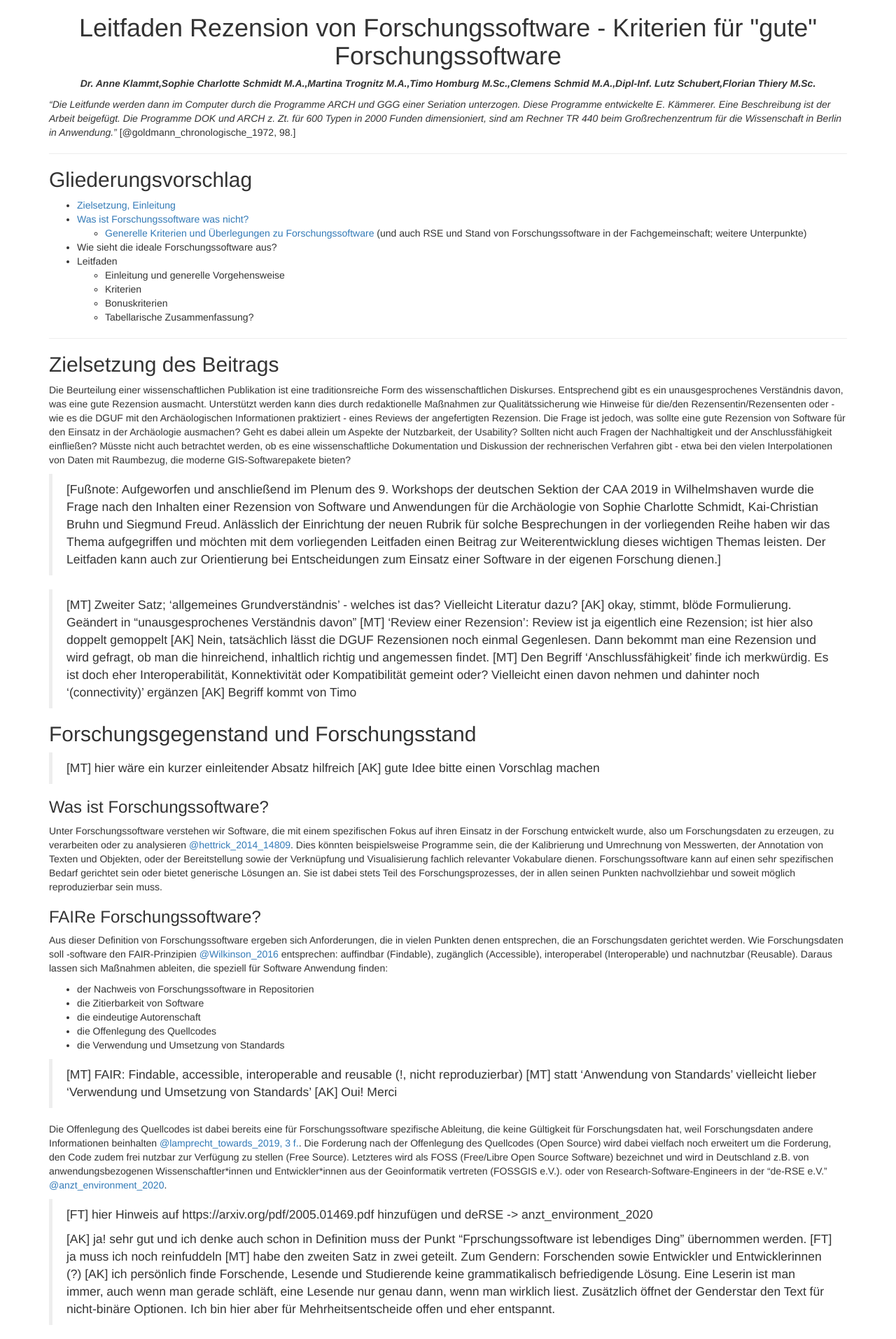
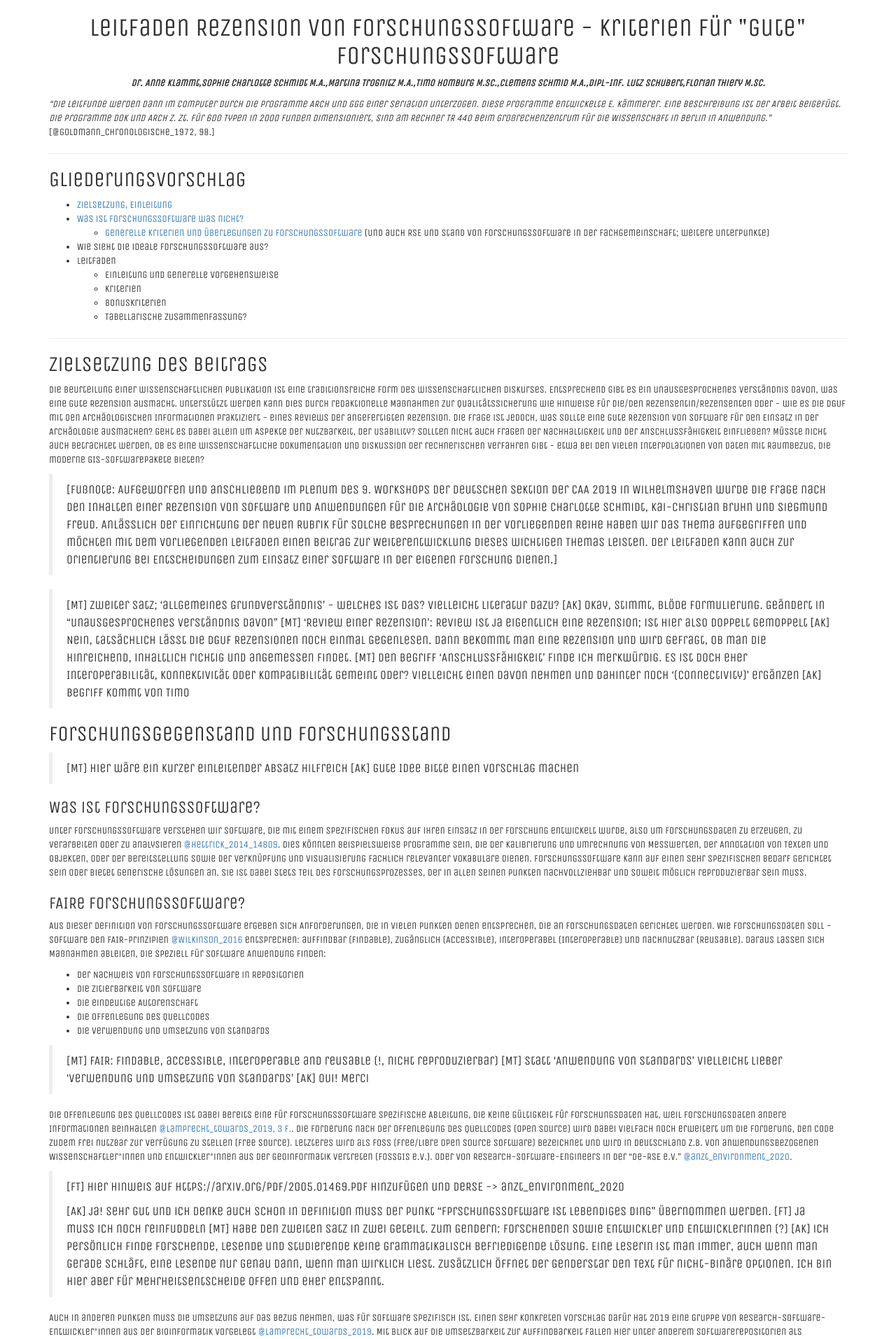
Before and after one commit to Research-Squirrel-Engineers/Impuls_SoftwareRezensionen_DGUF, a Jekyll site: the page built from Draft.md, in a window 1280 px wide. Shown: the top 1913 px of the page at 70% size. Built offline with Jekyll 4.4.1, drawn with Linux system fonts in a browser that asks for light colours; nearby versions of some CDN libraries.

Commit message:
try to add style

```diff
--- a/_layouts/draft.html
+++ b/_layouts/draft.html
@@ -4,6 +4,7 @@
    <script src="https://ajax.googleapis.com/ajax/libs/jquery/1.11.3/jquery.min.js"></script>
     <script type="text/javascript" src="https://www.cs.cmu.edu/~mmv/bibtex_js.js"></script>
     <link rel="stylesheet" href="https://maxcdn.bootstrapcdn.com/bootstrap/3.3.5/css/bootstrap.min.css">
+    <link rel="stylesheet" href="style.css">
 </head>
 
 <body>
@@ -24,7 +25,7 @@
   </div>
 </div>
 <div class="if bibtex_template" style="display: none;">
-    <ul> <li class="bibtexVar" id="+BIBTEXKEY+" extra="BIBTEXKEY">
+    <ul> <li class="bibtexVar" name="+BIBTEXKEY+" extra="BIBTEXKEY">
       <span class="if url">
 		<a class="bibtexVar" href="+URL+" extra="URL" target="_blank" >
         <span style="text-decoration: underline;" class="title"></span>
--- /dev/null
+++ b/style.css
@@ -0,0 +1,5 @@
+@import 'https://fonts.googleapis.com/css?family=Unica+One';
+
+body {
+    font-family: 'Unica One', sans-serif !important;
+}
```
